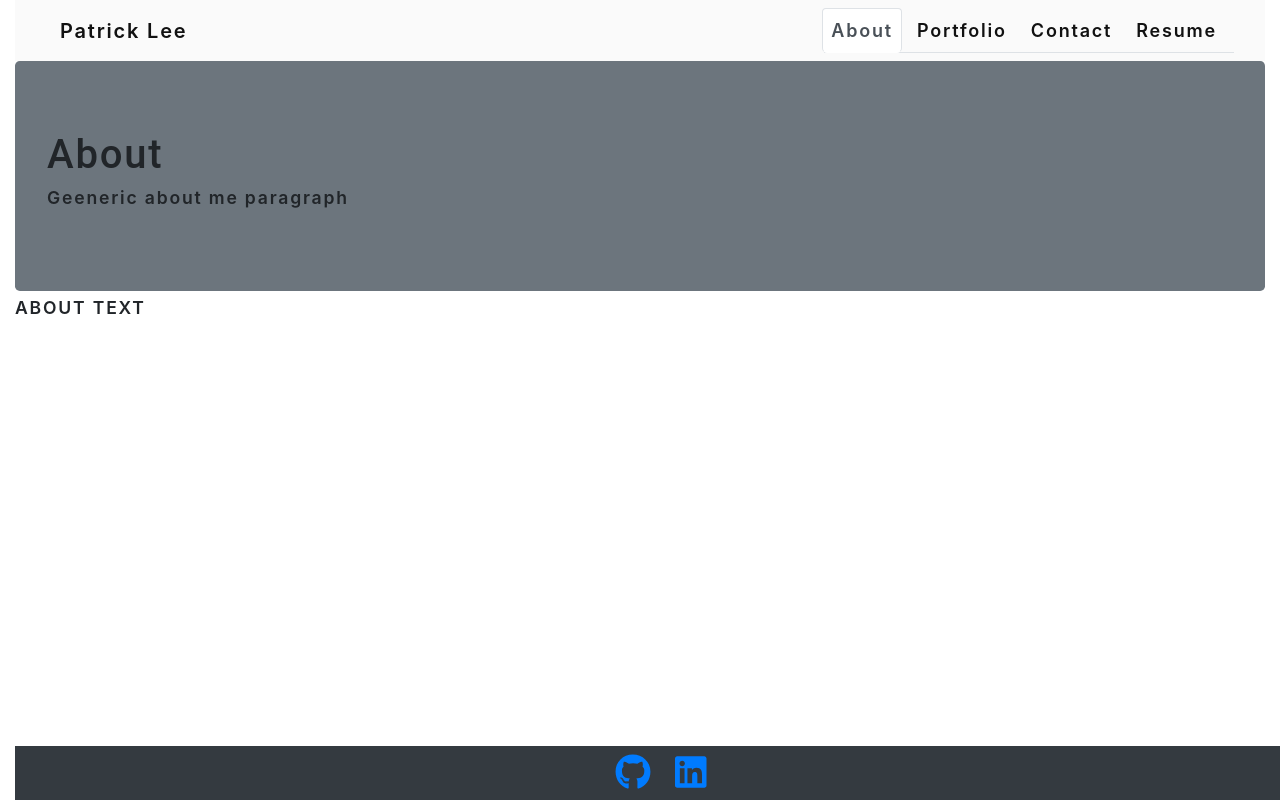
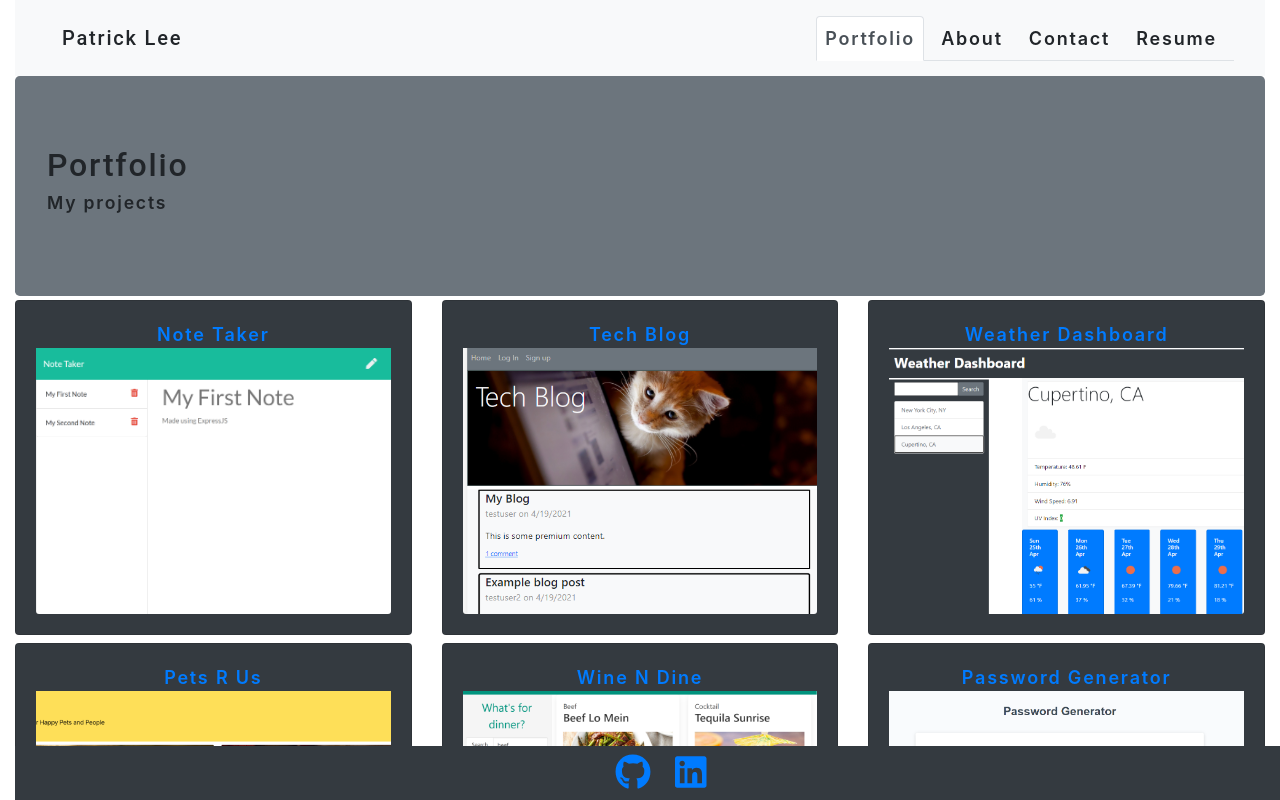
Before and after one commit to patrickmklee/react-portfolio, a React (Create React App) app: page / in a window 1280 px wide. Shown: the top 800 px of the page. Built offline with nearby package versions, Linux system fonts and the light colour scheme.

Commit message:
Fix <a> tag links

```diff
--- a/src/App.js
+++ b/src/App.js
@@ -1,40 +1,14 @@
 import './App.css';
-import React, {useState}  from 'react';
-// import logo from './logo.svg';
+import React from 'react';
 import Footer from './components/Footer'
-import Header from './components/Header'
 import PageContainer from './components/PageContainer.js';
 
+function App() {
+  return (
+  // <div className="container-fluid">
+    <PageContainer />
 
-
-function App() {
-  const [pages] = useState([
-    {
-      name: "about",
-      description: "Geeneric about me paragraph"
-    },
-    { name: "portfolio", description: "My projects" },
-    { name: "contact", description: "Get in touch" },
-    {
-      name: "resume",
-      description: "My experience"
-    },
-  ]);
-  const [currentPage, setCurrentPage] = useState(pages[0]);
-
-  return (
-  <div className="container-fluid">
-    <Header
-      pages={pages}
-      currentPage={currentPage}
-      setCurrentPage={setCurrentPage} >
-    </Header>
-        <PageContainer page={currentPage} >
-
-        </PageContainer>
-
-      <Footer />
-    </div>
+  // </div>
   );
 };
 
--- a/src/components/Header/index.js
+++ b/src/components/Header/index.js
@@ -20,9 +20,9 @@ function Header(props) {
     //     console.log(`${name} clicked`)
     //   }
     return (
-    <header className="navbar navbar-expand-md">
+    <header className="navbar bg-light navbar-expand-md">
         <div className="container-fluid flex-direction-row">
-        <a className="navbar navbar-brand" data-testid="brand" href="/">Patrick Lee</a>
+        <div className="navbar navbar-brand" data-testid="brand" ><h1 className="navbar-brand" onClick={ () => {setCurrentPage(pages[0])}} >Patrick Lee</h1></div>
             <Nav
             pages={pages}
             currentPage = {currentPage}
--- a/src/components/Nav/index.js
+++ b/src/components/Nav/index.js
@@ -9,12 +9,10 @@ const Nav  = ( {pages, currentPage, setCurrentPage}) => {
         <ul className="nav nav-tabs flex-row g-1 mb-2 mb-lg-0">
             {pages.map((page) => (
             <li className={`nav-item`}
-                key={page.name}
-            >
-            <a role="link" href={`#${page.name}`}
-            className={`nav-link mr-2 ${page.name === currentPage.name && `active`}`} onClick={ () => {setCurrentPage(page)}} >
+                key={page.name} >
+            <span role="link" className={`nav-link mr-2 ${page.name === currentPage.name && `active`}`} onClick={ () => {setCurrentPage(page)}} >
                 {capitalizeFirstLetter(page.name)}
-            </a>
+            </span>
             </li>
         ))}
         </ul>
--- a/src/components/PageContainer.js
+++ b/src/components/PageContainer.js
@@ -1,13 +1,10 @@
-import React from 'react';
-
-
-// import Nav from './
-
+import React,{useState, useEffect} from 'react';
 import About from './pages/About'
 import Portfolio from './pages/Portfolio'
 import Contact from './pages/Contact'
-// import Resume from './pages/Resume'
-
+import Resume from './pages/Resume'
+import Header from '../components/Header'
+import Footer from '../components/Footer'
 import { capitalizeFirstLetter } from '../utils/helpers';
 
 const renderPage = ({name}) => {
@@ -18,21 +15,45 @@ const renderPage = ({name}) => {
       return <Portfolio />;
     case 'contact' :
       return <Contact />;
+    case 'resume':
+      return <Resume />
     default:
-      return <About />;
+      return <Portfolio />;
   }
 };
+
+
 const PageContainer = ({page}) => {
+  const [pages] = useState([
+    { name: "portfolio", description: "My projects" },
+    {
+      name: "about",
+      description: "Generic about me paragraph"
+    },
+    { name: "contact", description: "Get in touch" },
+    {
+      name: "resume",
+      description: "My experience"
+    },
+  ]);
+  const [currentPage, setCurrentPage] = useState(pages[0]);
+
+
   return (
+  <div className="container-fluid">
+    <Header pages={pages}
+      currentPage={currentPage}
+      setCurrentPage={setCurrentPage}
+      />
       <main>
         <div className="jumbotron mb-1 bg-secondary ">
-          <h1 data-testid="h1tag">{capitalizeFirstLetter(page.name)}</h1>
-          <p data-testid="pagedesctag">{page.description}</p>
+          <h2 data-testid="h1tag">{capitalizeFirstLetter(currentPage.name)}</h2>
+          <p data-testid="pagedesctag">{currentPage.description}</p>
         </div>
-
-        {renderPage(page)}
-
+          {renderPage(currentPage)}
       </main>
+      <Footer />
+  </div>
 
   );
 }
--- a/src/components/pages/Contact/index.js
+++ b/src/components/pages/Contact/index.js
@@ -1,7 +1,8 @@
 import React, { useState } from 'react';
-// import PhotoList from "../PhotoList";
+
 import {validateEmail} from "../../../utils/helpers"
-function Contact() {
+
+const Contact = () => {
     const [formState, setFormState] = useState({ name: '', email: '', message: '' });
     const [errorMessage, setErrorMessage] = useState('');
 
--- /dev/null
+++ b/src/components/pages/Resume/index.js
@@ -0,0 +1,14 @@
+import React from 'react';
+
+const Resume = ()  => {
+
+return (
+    <section className="mb-4">
+      <div>
+
+      </div>
+    </section>
+  );
+}
+
+  export default Resume;
```
